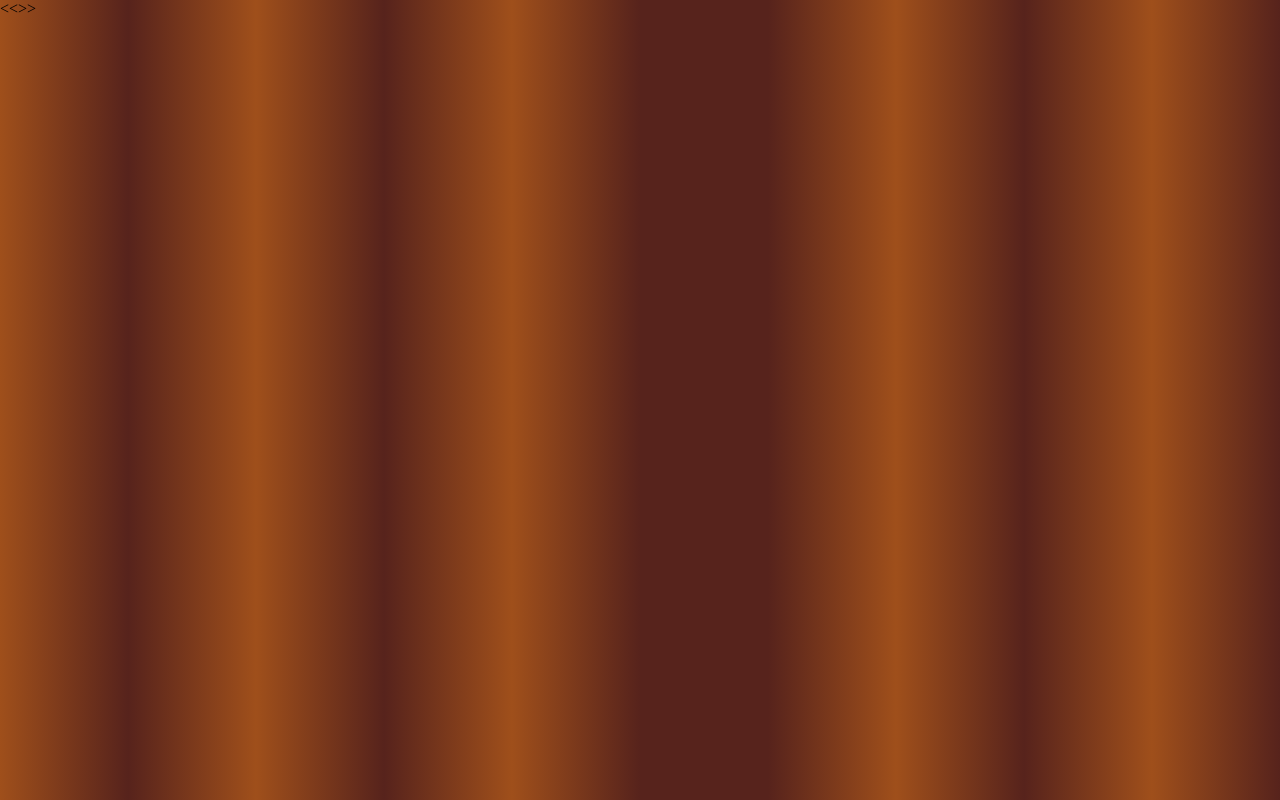
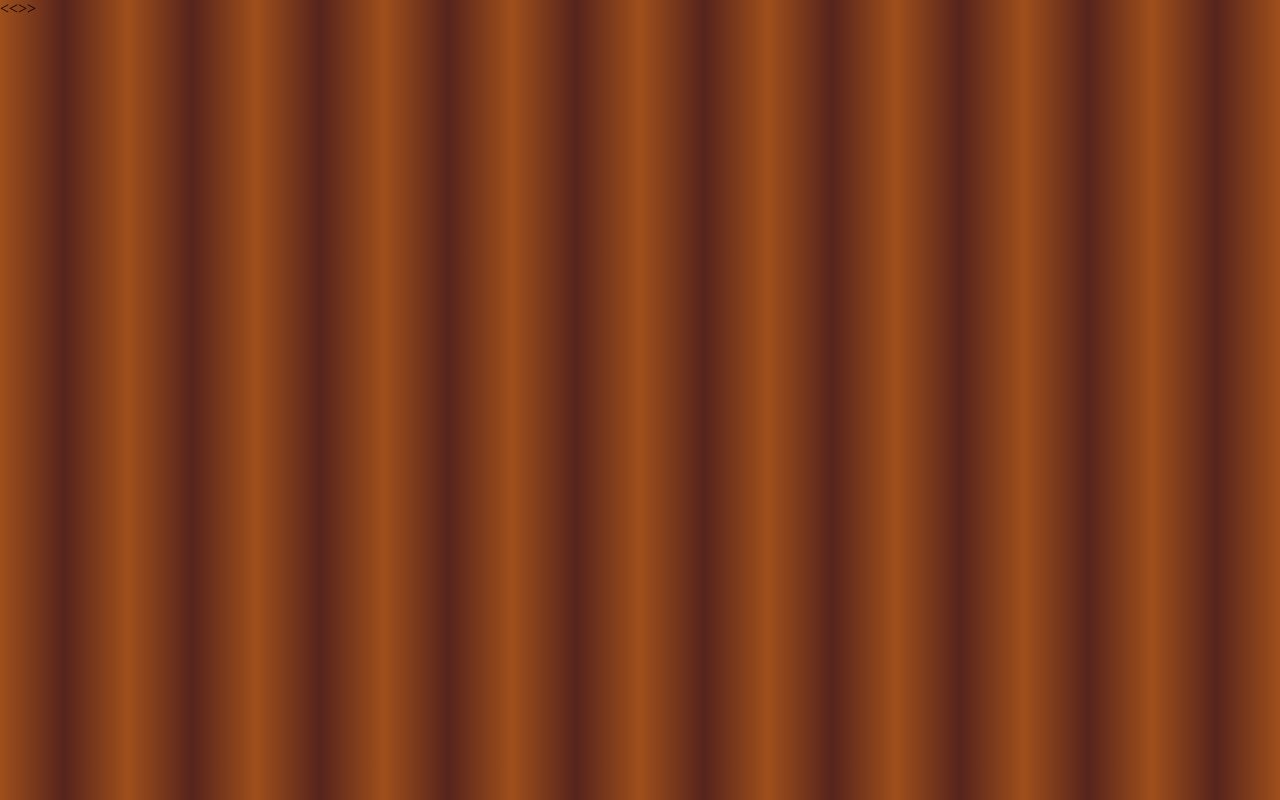
Before and after one commit to franzmoro/artisanalpipes, a website: page src/layout/layout.html in a window 1280 px wide. Drawn offline with nearby package versions, Linux system fonts and the light colour scheme; files that its build step writes are made by us from their sources.

Commit message:
:lipstick: more wooden intervals

```diff
--- a/src/_sass/_helpers/_general.scss
+++ b/src/_sass/_helpers/_general.scss
@@ -8,16 +8,26 @@ html, body, img, div, li, ul, a, p {
 body {
   background: linear-gradient(90deg,
     $light-brown,
-    $dark-brown 10%,
+    $dark-brown 5%,
+    $light-brown 10%,
+    $dark-brown 15%,
     $light-brown 20%,
-    $dark-brown 30%,
+    $dark-brown 25%,
+    $light-brown 30%,
+    $dark-brown 35%,
     $light-brown 40%,
-    $dark-brown 50%,
-    $dark-brown 60%,
+    $dark-brown 45%,
+    $light-brown 50%,
+    $dark-brown 55%,
+    $light-brown 60%,
+    $dark-brown 65%,
     $light-brown 70%,
-    $dark-brown 80%,
+    $dark-brown 75%,
+    $light-brown 80%,
+    $dark-brown 85%,
     $light-brown 90%,
-    $dark-brown 100%
+    $dark-brown 95%,
+    $light-brown 100%
   );
 }
 span.hide {
```
